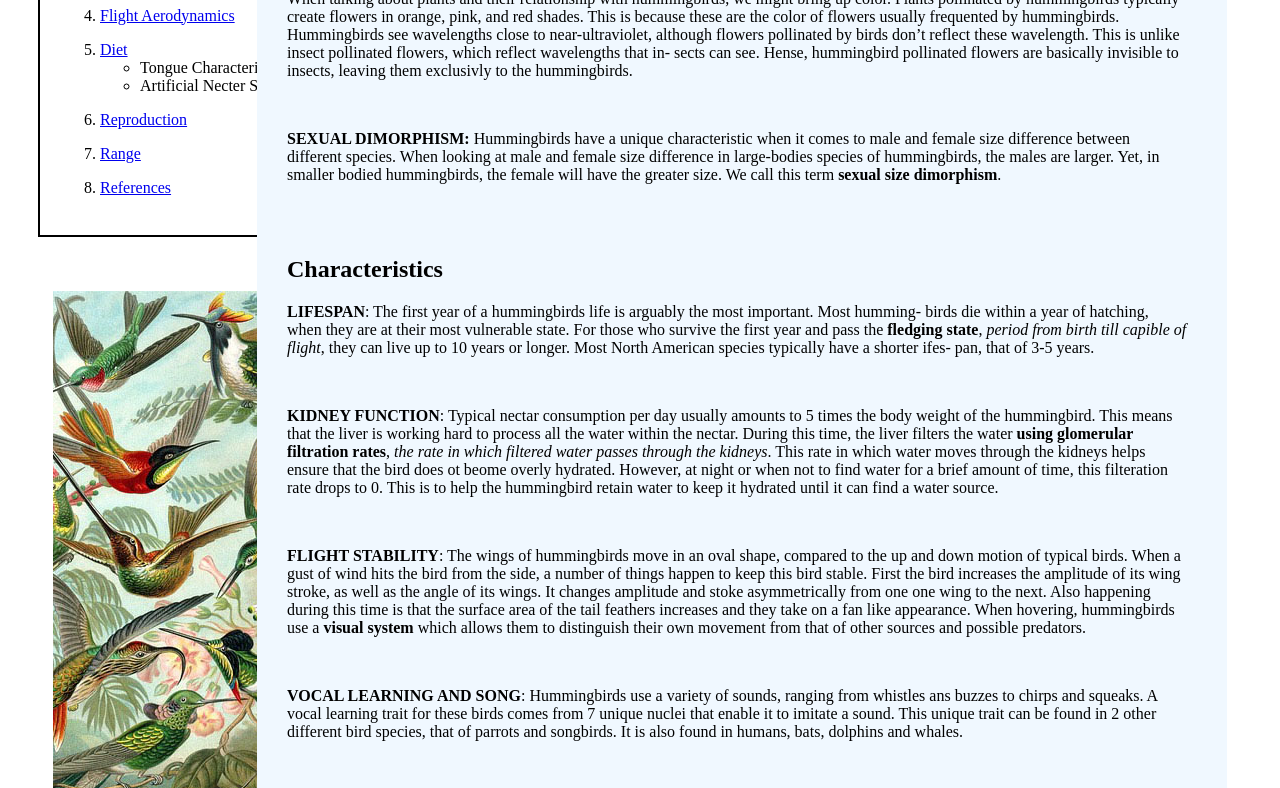
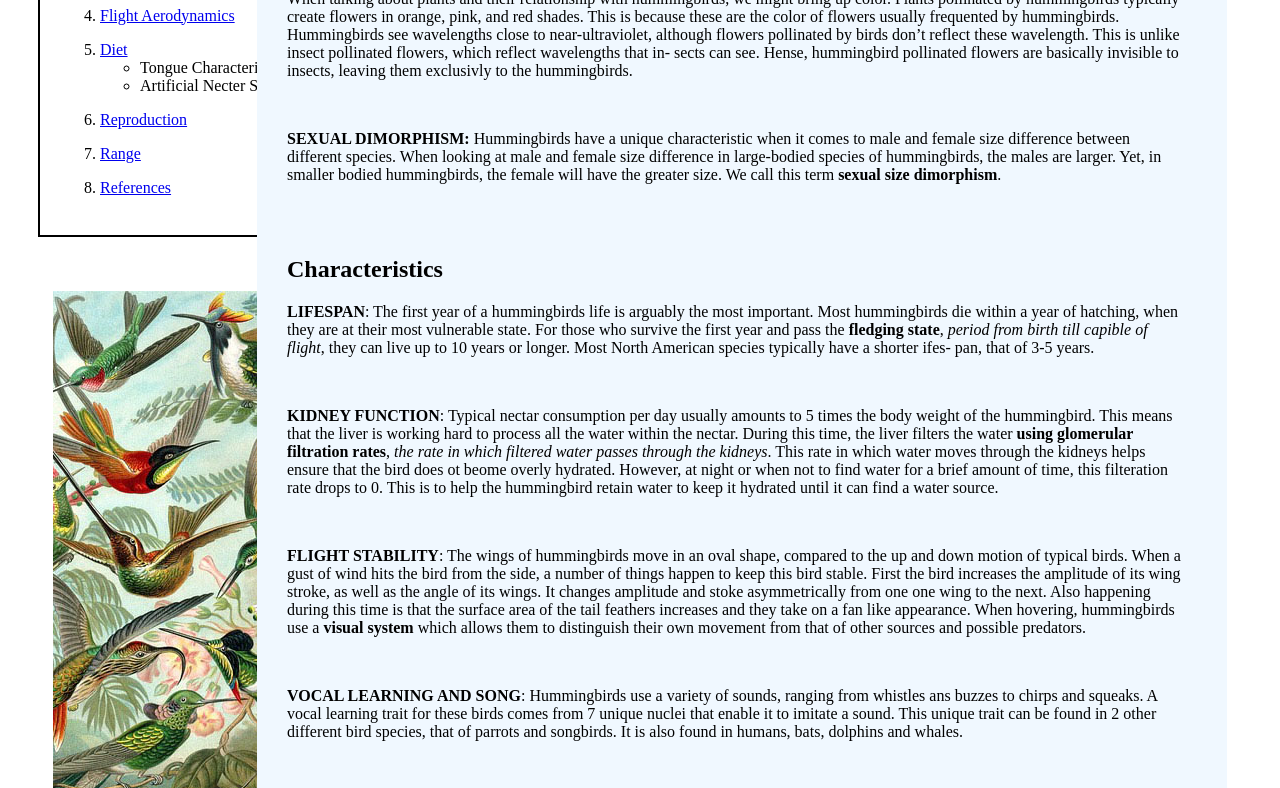
Before and after one commit to wellfreeman/01animalwiki, a plain HTML site: page index.html in a window 1280 px wide. Shown: the part 720-1508 px from the top of the page. Drawn offline with Linux system fonts and the light colour scheme.

Commit message:
Update index.html

```diff
--- a/index.html
+++ b/index.html
@@ -100,11 +100,11 @@
 
 
 <br>
-        <p><strong>SEXUAL DIMORPHISM:</strong> Hummingbirds have a unique characteristic when it comes to male and female size difference between different species. When looking at male and female size difference in large-bodies species of hummingbirds, the males are larger. Yet, in smaller bodied hummingbirds, the female will have the greater size. We call this term <STRONG>sexual size dimorphism</STRONG>.</p>
+        <p><strong>SEXUAL DIMORPHISM:</strong> Hummingbirds have a unique characteristic when it comes to male and female size difference between different species. When looking at male and female size difference in large-bodied species of hummingbirds, the males are larger. Yet, in smaller bodied hummingbirds, the female will have the greater size. We call this term <STRONG>sexual size dimorphism</STRONG>.</p>
 <br>
 <br>
     <h2 id="cha">Characteristics</h2>
-        <p><strong>LIFESPAN</strong>: The first year of a hummingbirds life is arguably the most important. Most humming- birds die within a year of hatching, when they are at their most vulnerable state. For those who survive the first year and pass the <strong>fledging state</strong>, <em>period from birth till capible of flight</em>, they can live up to 10 years or longer. Most North American species typically have a shorter ifes- pan, that of 3-5 years.</p>
+        <p><strong>LIFESPAN</strong>: The first year of a hummingbirds life is arguably the most important. Most hummingbirds die within a year of hatching, when they are at their most vulnerable state. For those who survive the first year and pass the <strong>fledging state</strong>, <em>period from birth till capible of flight</em>, they can live up to 10 years or longer. Most North American species typically have a shorter ifes- pan, that of 3-5 years.</p>
 <br>
         <p><strong>KIDNEY FUNCTION</strong>: Typical nectar consumption per day usually amounts to 5 times the body weight of the hummingbird. This means that the liver is working hard to process all the water within the nectar. During this time, the liver filters the water <strong>using glomerular filtration rates</strong>, <em>the rate in which filtered water passes through the kidneys</em>. This rate in which water moves through the kidneys helps ensure that the bird does ot beome overly hydrated. However, at night or when not to find water for a brief amount of time, this filteration rate drops to 0. This is to help the hummingbird retain water to keep it hydrated until it can find a water source.</p>
 <br>
@@ -123,7 +123,7 @@
         <p>To study flight, researchers used windtunnels and highspeed video and photo imagery. In a study involving <strong>Anna’s hummingbirds</strong>, the downstroke produces 75% of their weight support, while the upstroke produces the remaining 25%. With each wingstroke, the wings travel in the shape of a “figure 8”. In the past, it was thought that lift was equal in both the upstroke and downstroke cycle similar to insects of the same size. This experiment showed that although somewhat sililar, hummingbird stroke is distinct from that of insects.</p>
 <br><br>
     <H2 id="die">Diet</H2>
-        <p><strong>TONGUE CHARACTERISTICS</strong>: To drink nectar, hummingbirds are equiped with a long spe- cialized forked tongue which they use to lap this food source. Their tongue contains tubes which run through its entire length, helping the bird suck up the nectar. It was thought that capillary contraction was waht helped draw nectar into the tubes, but high speed photograph show something different. They reveal that as the tongue enteres the nectar, the tubes open up along their sides, then close up trapping the nectar. The nectar is then able to travel up through the tongue into the beak. The tongue remains coiled up inside the beak until read to drink nectar. When ready, it springs forward into the nectar. This fast acton acts as a pump, helping carry the nectar up the tongue when it coils back up.</p>
+        <p><strong>TONGUE CHARACTERISTICS</strong>: To drink nectar, hummingbirds are equiped with a long specialized forked tongue which they use to lap this food source. Their tongue contains tubes which run through its entire length, helping the bird suck up the nectar. It was thought that capillary contraction was waht helped draw nectar into the tubes, but high speed photograph show something different. They reveal that as the tongue enteres the nectar, the tubes open up along their sides, then close up trapping the nectar. The nectar is then able to travel up through the tongue into the beak. The tongue remains coiled up inside the beak until read to drink nectar. When ready, it springs forward into the nectar. This fast acton acts as a pump, helping carry the nectar up the tongue when it coils back up.</p>
 <br>
         <p><strong>ARTIFICIAL NECTAR SOURCES</strong>: When in the wild, hummingbirds get hteir nectar from flowers, which is a mixture consisting of 55% sucrose, 21%fructose, and 21% glucose. Hummingbirds can also get their energy from nectar feeders taht people put up. While you might enjoy watching the birds feed, there is a downside to this type of feeding. The resulting consequence from nectar feeders is that the birds might not seek s much nectar from flowers, resulting in a loss of <strong>pollination</strong>. There are 2 way of obtaininga nectar feeder, buy one or make it yourself. When buying one, the nectar usually contains preservatives and dyes,which are unnecessary for birds. When making one yoursef, its fairly common to mix the solution 1:4 in sugar to water ratio. However, if you make the sugar content a little higher, the hummingbirds will become more agressive to others trying to get the nectar. Never use “raw” or organic sugar in the mex- ture, as this is harmful to the birds because of iron that these sugars contain. Also never use molasses, artificial sugars or brown sugar as this too can be harmful to the birds. While honey isnt harmful to hummingbirds, it still should be avoided because when it is added to water. <strong>Microorganisms</strong> can easily grow inside the solutuon making it spoil fast.</p>
 <br><br>
```
